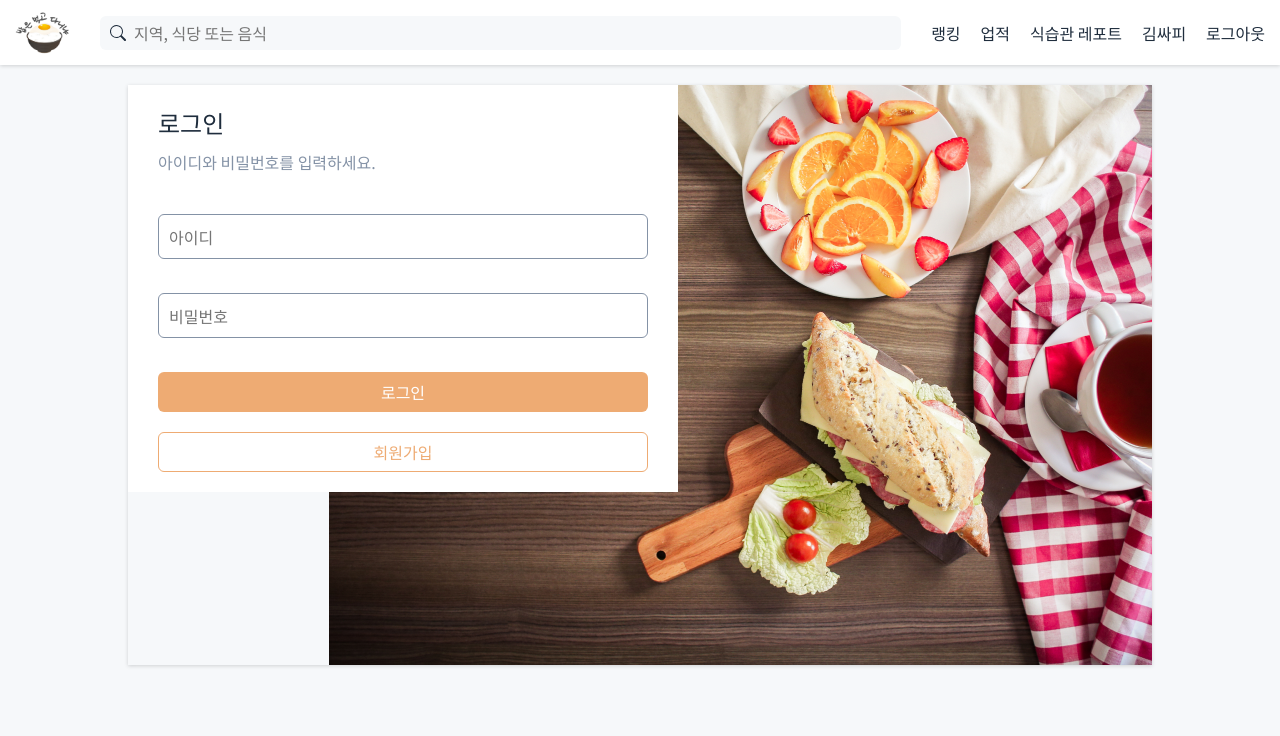
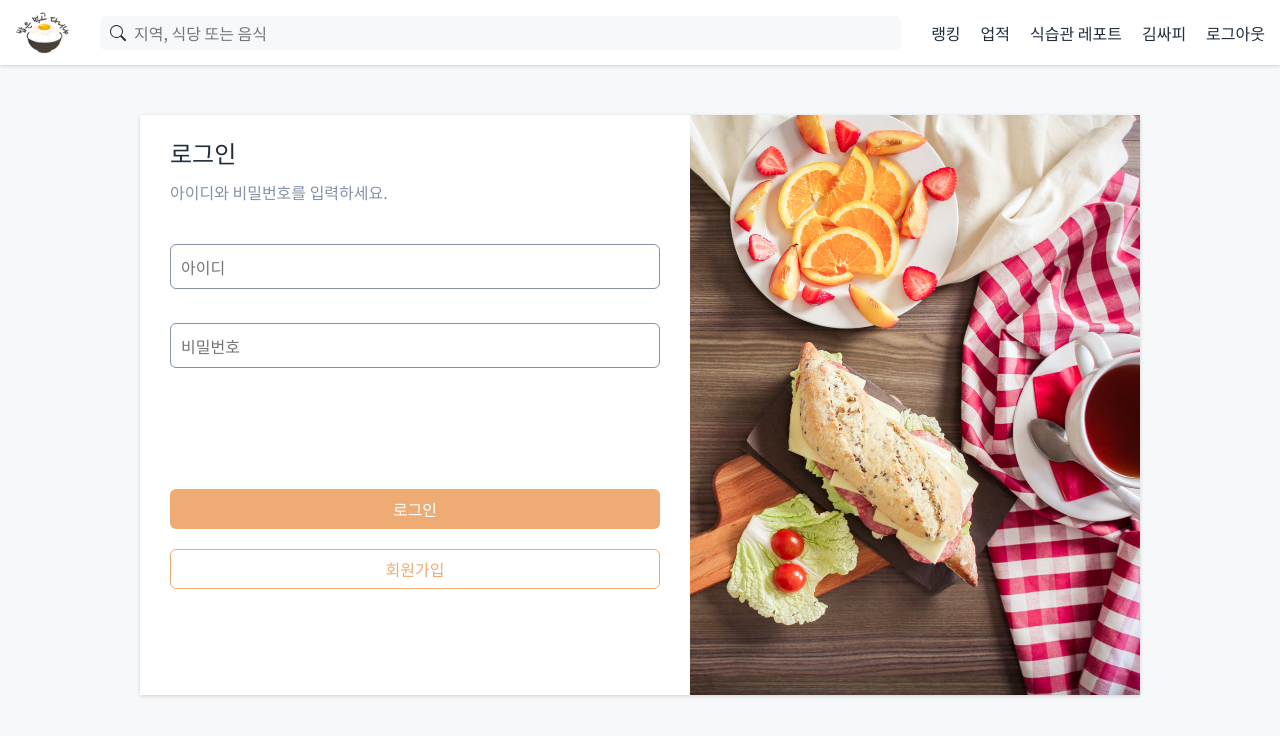
Before and after one commit to ChoiKyeongUn/are-you-eating, a React (Create React App) app in the folder front/: page /login in a window 1280 px wide. Shown: the top 736 px of the page. Built offline with nearby package versions, Linux system fonts and the light colour scheme.

Commit message:
fix: 로그인박스 수정(#S05P21B303-95	)
Former-commit-id: 77684f752bb4d9b17ec367caa6074be382055778 [formerly f7a12099a71aeb696f1987acfe58b0401671b51a]
Former-commit-id: a1ba80a443642886e72b587d432e0992988ffe71

```diff
--- a/front/src/pages/LogIn/style.js
+++ b/front/src/pages/LogIn/style.js
@@ -2,11 +2,13 @@ import styled from "styled-components";
 import { colors } from "../../styles";
 
 export const Wrapper = styled.div`
-  width: 80vw;
-  min-height: 580px;
-  position: relative;
+  width: 1000px;
+  height: 580px;
+  position: absolute;
   left: 50%;
-  transform: translate(-50%, 20px);
+  transform: translate(-50%, 0);
+  margin-top: 50px;
+  background-color: white;
   box-shadow: rgba(0, 0, 0, 0.16) 0px 1px 4px;
   background-image: url("images/sign_bg.png");
   background-repeat: no-repeat;
```
